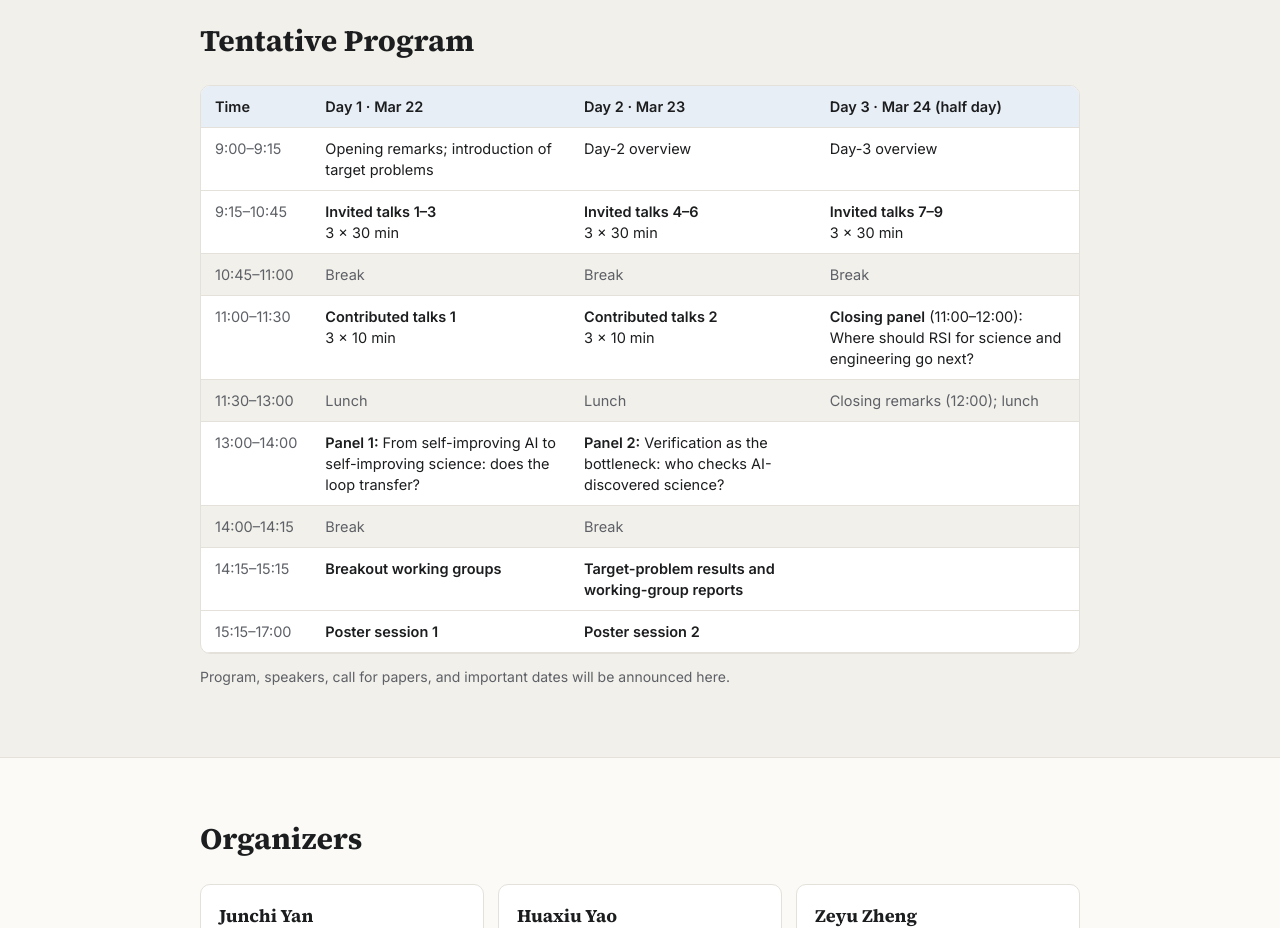
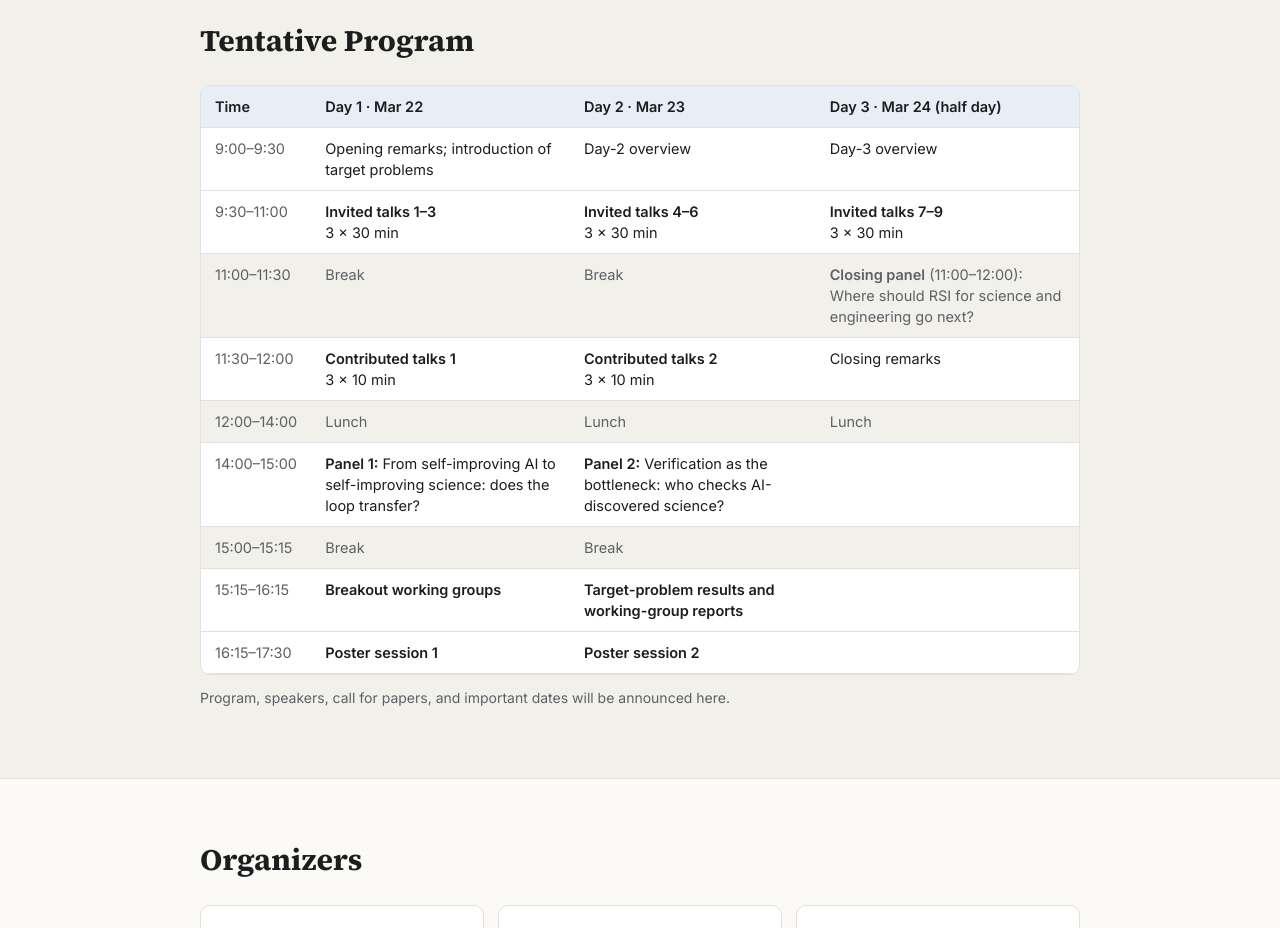
Before and after one commit to rsi4se/rsi4se.github.io, a plain HTML site: page index.html in a window 1280 px wide. Shown: the part 3000-3928 px from the top of the page. Drawn offline with Linux system fonts and the light colour scheme.

Commit message:
Two-hour lunch

```diff
--- a/index.html
+++ b/index.html
@@ -189,15 +189,15 @@
   <table>
     <thead><tr><th>Time</th><th>Day 1 · Mar 22</th><th>Day 2 · Mar 23</th><th>Day 3 · Mar 24 (half day)</th></tr></thead>
     <tbody>
-      <tr><td class="time">9:00–9:15</td><td>Opening remarks; introduction of target problems</td><td>Day-2 overview</td><td>Day-3 overview</td></tr>
-      <tr><td class="time">9:15–10:45</td><td><b>Invited talks 1–3</b><br>3 × 30 min</td><td><b>Invited talks 4–6</b><br>3 × 30 min</td><td><b>Invited talks 7–9</b><br>3 × 30 min</td></tr>
-      <tr class="quiet"><td class="time">10:45–11:00</td><td>Break</td><td>Break</td><td>Break</td></tr>
-      <tr><td class="time">11:00–11:30</td><td><b>Contributed talks 1</b><br>3 × 10 min</td><td><b>Contributed talks 2</b><br>3 × 10 min</td><td><b>Closing panel</b> (11:00–12:00): Where should RSI for science and engineering go next?</td></tr>
-      <tr class="quiet"><td class="time">11:30–13:00</td><td>Lunch</td><td>Lunch</td><td>Closing remarks (12:00); lunch</td></tr>
-      <tr><td class="time">13:00–14:00</td><td><b>Panel 1:</b> From self-improving AI to self-improving science: does the loop transfer?</td><td><b>Panel 2:</b> Verification as the bottleneck: who checks AI-discovered science?</td><td></td></tr>
-      <tr class="quiet"><td class="time">14:00–14:15</td><td>Break</td><td>Break</td><td></td></tr>
-      <tr><td class="time">14:15–15:15</td><td><b>Breakout working groups</b></td><td><b>Target-problem results and working-group reports</b></td><td></td></tr>
-      <tr><td class="time">15:15–17:00</td><td><b>Poster session 1</b></td><td><b>Poster session 2</b></td><td></td></tr>
+      <tr><td class="time">9:00–9:30</td><td>Opening remarks; introduction of target problems</td><td>Day-2 overview</td><td>Day-3 overview</td></tr>
+      <tr><td class="time">9:30–11:00</td><td><b>Invited talks 1–3</b><br>3 × 30 min</td><td><b>Invited talks 4–6</b><br>3 × 30 min</td><td><b>Invited talks 7–9</b><br>3 × 30 min</td></tr>
+      <tr class="quiet"><td class="time">11:00–11:30</td><td>Break</td><td>Break</td><td><b>Closing panel</b> (11:00–12:00): Where should RSI for science and engineering go next?</td></tr>
+      <tr><td class="time">11:30–12:00</td><td><b>Contributed talks 1</b><br>3 × 10 min</td><td><b>Contributed talks 2</b><br>3 × 10 min</td><td>Closing remarks</td></tr>
+      <tr class="quiet"><td class="time">12:00–14:00</td><td>Lunch</td><td>Lunch</td><td>Lunch</td></tr>
+      <tr><td class="time">14:00–15:00</td><td><b>Panel 1:</b> From self-improving AI to self-improving science: does the loop transfer?</td><td><b>Panel 2:</b> Verification as the bottleneck: who checks AI-discovered science?</td><td></td></tr>
+      <tr class="quiet"><td class="time">15:00–15:15</td><td>Break</td><td>Break</td><td></td></tr>
+      <tr><td class="time">15:15–16:15</td><td><b>Breakout working groups</b></td><td><b>Target-problem results and working-group reports</b></td><td></td></tr>
+      <tr><td class="time">16:15–17:30</td><td><b>Poster session 1</b></td><td><b>Poster session 2</b></td><td></td></tr>
     </tbody>
   </table>
   </div>
```
